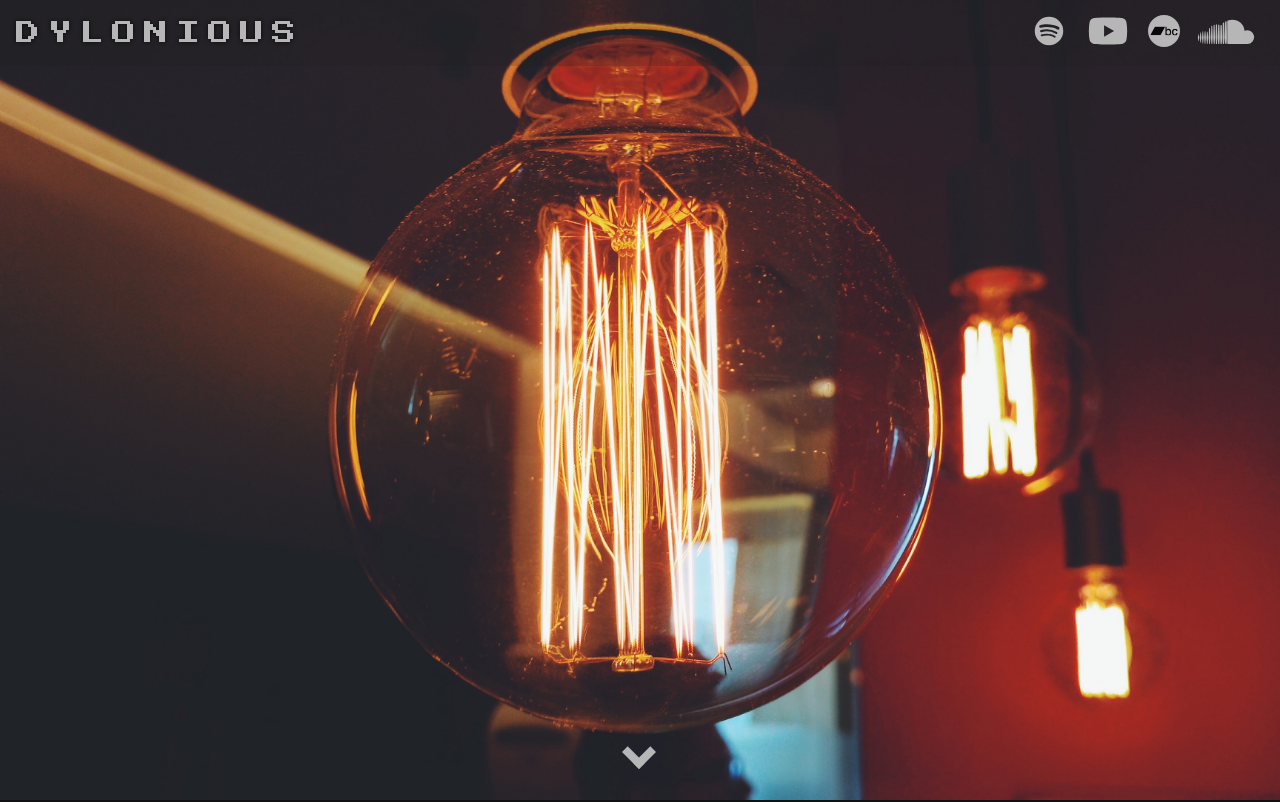
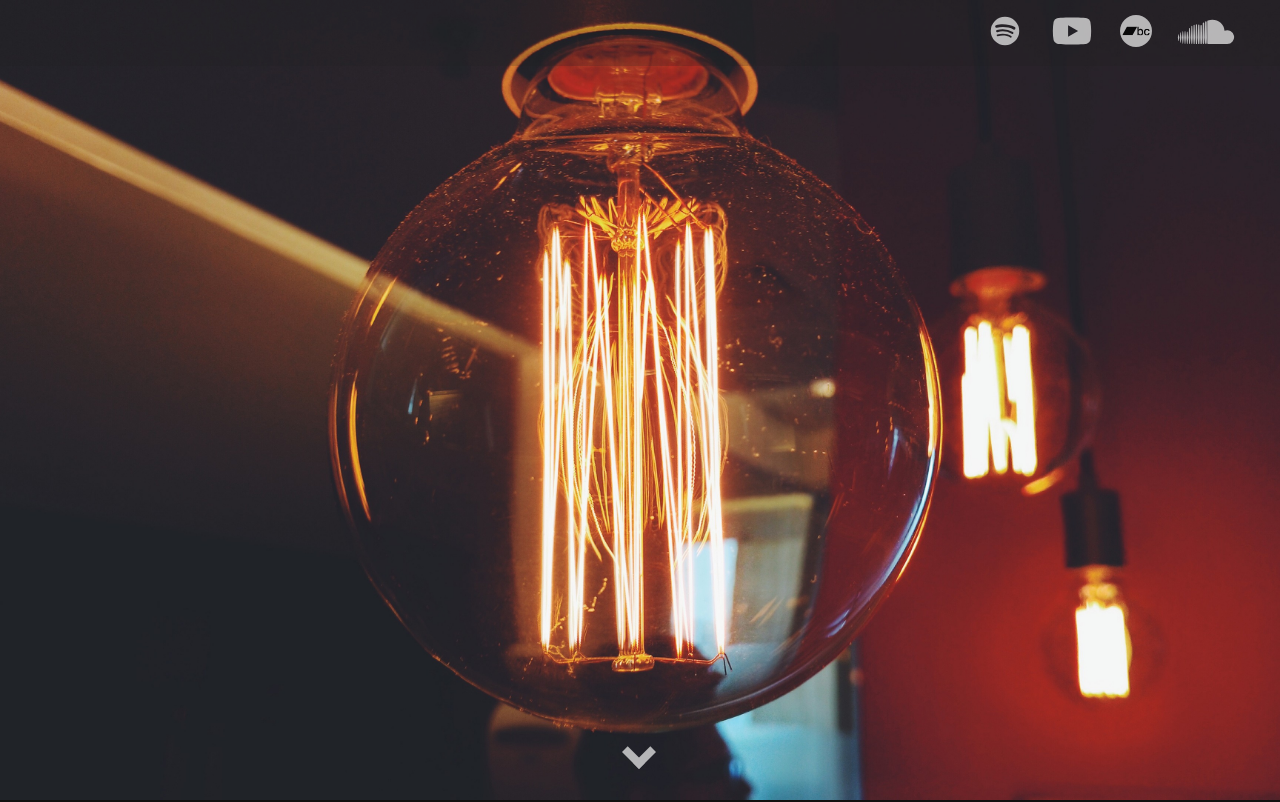
Before and after one commit to dylanbussone/dylanbussone.com, a Next.js app: page / in a window 1280 px wide. Shown: the top 802 px of the page. Built offline with nearby package versions, Linux system fonts and the light colour scheme.

Commit message:
remove dylonious branding

```diff
--- a/package.json
+++ b/package.json
@@ -1,5 +1,5 @@
 {
-  "name": "dylonious",
+  "name": "dylanbussone.com",
   "version": "0.1.0",
   "private": true,
   "scripts": {
--- a/src/components/header.js
+++ b/src/components/header.js
@@ -12,9 +12,9 @@ const Header = styled.header`
   height: ${NAV_HEIGHT}px;
   display: flex;
   align-items: center;
-  justify-content: space-between;
+  justify-content: right;
   border-bottom: 1px solid #333;
-  padding: 0 1rem;
+  padding: 0 2rem;
   z-index: 2;
   background: rgba(34, 34, 34, 1);
   transition: background 0.5s ease;
@@ -32,31 +32,8 @@ const Header = styled.header`
   `}
 `;
 
-const Logo = styled.a`
-  margin-right: 4rem;
-  font-family: ${p => p.theme.font.logo};
-  font-size: 24px;
-  letter-spacing: 8px;
-  text-shadow: 0 0 4px #000;
-  white-space: nowrap;
-  color: ${p => p.theme.colors.primary};
-  text-decoration: none;
-  vertical-align: middle;
-
-  opacity: 0.7;
-  transition: opacity 0.3s ease;
-  &:hover {
-    opacity: 1;
-  }
-
-  ${p => p.theme.mediaMax.sm`
-    display: none;
-  `}
-`;
-
 export default ({ isHeroFullyInView }) => (
   <Header isHeroFullyInView={isHeroFullyInView}>
-    <Logo href="#">DYLONIOUS</Logo>
     <SocialLinks />
   </Header>
 );
--- a/src/components/social-links.js
+++ b/src/components/social-links.js
@@ -11,7 +11,7 @@ const Wrapper = styled.div`
 `;
 
 const SocialLinkIcon = styled.span`
-  padding: 0 0.5rem;
+  padding: 0 0.75rem;
   opacity: 0.7;
   transition: opacity 0.3s ease;
 
--- a/src/constants.js
+++ b/src/constants.js
@@ -20,7 +20,7 @@ const SOCIAL_LINKS = [
   },
   {
     name: 'Bandcamp',
-    link: 'https://dylonious.bandcamp.com/',
+    link: 'https://dylanbussone.bandcamp.com/',
     icon: <BandcampIcon />,
     heightMultiplyer: 0.8,
     useSVGColors: true,
--- a/src/pages/_document.js
+++ b/src/pages/_document.js
@@ -33,11 +33,9 @@ export default class MyDocument extends Document {
             href="https://fonts.googleapis.com/css?family=Monoton|Montserrat|Press+Start+2P&display=swap"
             rel="stylesheet"
           />
-          <meta property="og:title" content="Dylonious music" />
-          <meta property="og:description" content="Official Website for Dylonious, Dylan Bussone" />
-          {/* <meta property="og:image" content="https://dylonious.com/muffin.jpg" />
-          <meta property="og:url" content="https://dylonious.com/" /> */}
-          <meta property="og:site_name" content="Dylonious music" />
+          <meta property="og:title" content="Dylan Bussone music" />
+          <meta property="og:description" content="Official Website for Dylan Bussone, Dylonious" />
+          <meta property="og:site_name" content="Dylan Bussone music" />
           {this.props.styleTags}
         </Head>
         <body>
--- a/src/pages/index.js
+++ b/src/pages/index.js
@@ -74,7 +74,7 @@ const Home = () => {
   return (
     <div>
       <Head>
-        <title>Dylonious</title>
+        <title>Dylan Bussone</title>
       </Head>
 
       <Header isHeroFullyInView={isHeroFullyInView} />
@@ -109,7 +109,7 @@ const Home = () => {
               frameBorder="0"
               seamless
             >
-              <a href="https://dylonious.bandcamp.com/album/summer-hustle">Dylonious</a>
+              <a href="https://dylanbussone.bandcamp.com/album/summer-hustle">Dylan Bussone</a>
             </MediaFrame>
 
             <MediaFrame
```
Also changed, not shown: 1 other file (tests, documents, lock files or other folders).
